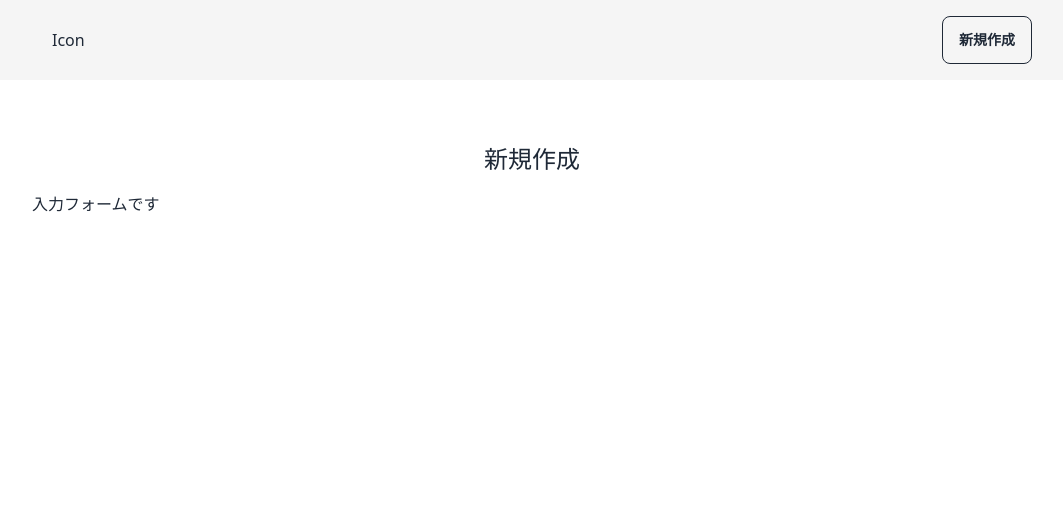
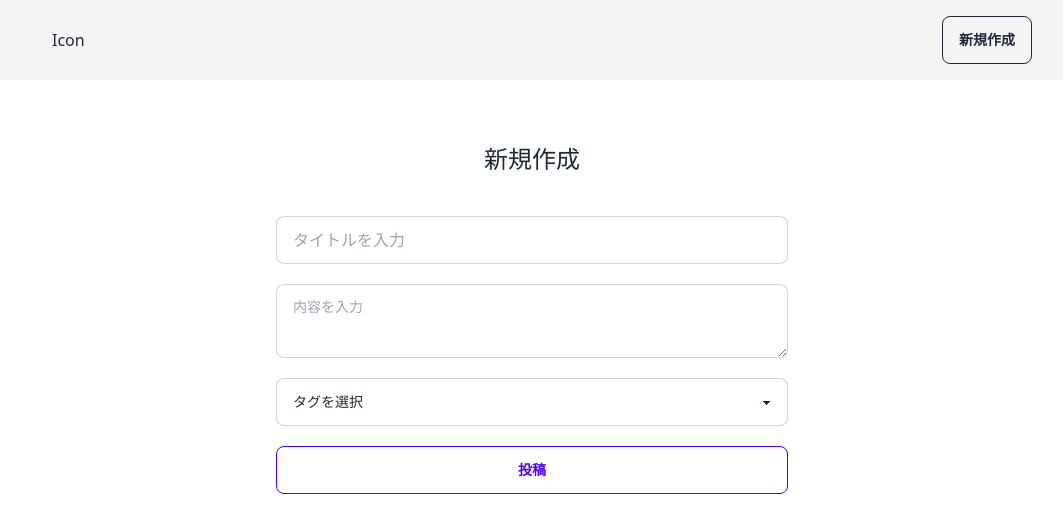
Before and after one commit to Kroro1208/tanstack-blog-nextjs, a Next.js app: page /create in a window 1280 px wide. Shown: the top 532 px of the page, without its empty margins (108-1171 px from the left). Built offline with nearby package versions, Linux system fonts and the light colour scheme.

Commit message:
react-hook-form使って入力データが反映されてるか確認

```diff
--- a/app/components/ FormPost.tsx
+++ b/app/components/ FormPost.tsx
@@ -1,9 +1,35 @@
+"use client";
+import { useForm } from "react-hook-form"
 
 const  FormPost = () => {
+    const { register, handleSubmit } = useForm();
+    const submit = (data) => {
+        console.log(data);
+    }
   return (
-    <div>
-      入力フォームです
-    </div>
+    <form
+        onSubmit={handleSubmit(submit)}
+        className="flex flex-col items-center justify-center gap-5 mt-10" action="">
+        <input
+            {...register("title")}
+            type="text"
+            placeholder="タイトルを入力"
+            className="input input-bordered w-full max-w-lg" />
+        <textarea
+            {...register("content")}
+            className="textarea textarea-bordered w-full max-w-lg"
+            placeholder="内容を入力"/>
+        <select {...register("tag")} className="select select-bordered w-full max-w-lg">
+            <option disabled selected>タグを選択</option>
+            <option>tech</option>
+            <option>business</option>
+            <option>ai</option>
+            <option>money</option>
+            <option>management</option>
+            <option>programing</option>
+        </select>
+        <button type="submit" className="btn btn-outline w-full max-w-lg btn-primary">投稿</button>
+    </form>
   )
 }
 
--- a/package.json
+++ b/package.json
@@ -11,7 +11,8 @@
   "dependencies": {
     "next": "14.2.13",
     "react": "^18",
-    "react-dom": "^18"
+    "react-dom": "^18",
+    "react-hook-form": "^7.53.0"
   },
   "devDependencies": {
     "@types/node": "^20",
```
Also changed, not shown: 2 other files (tests, documents, lock files or other folders).
